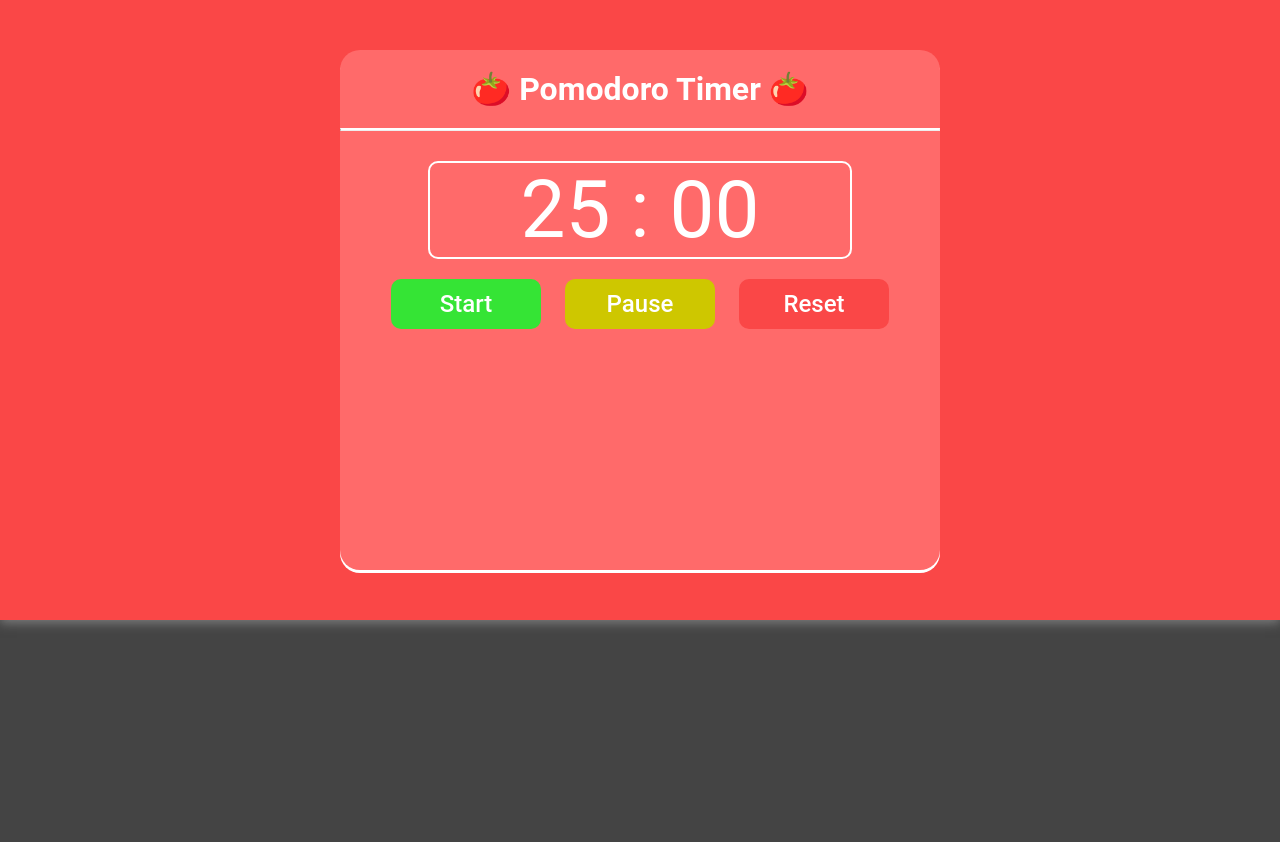
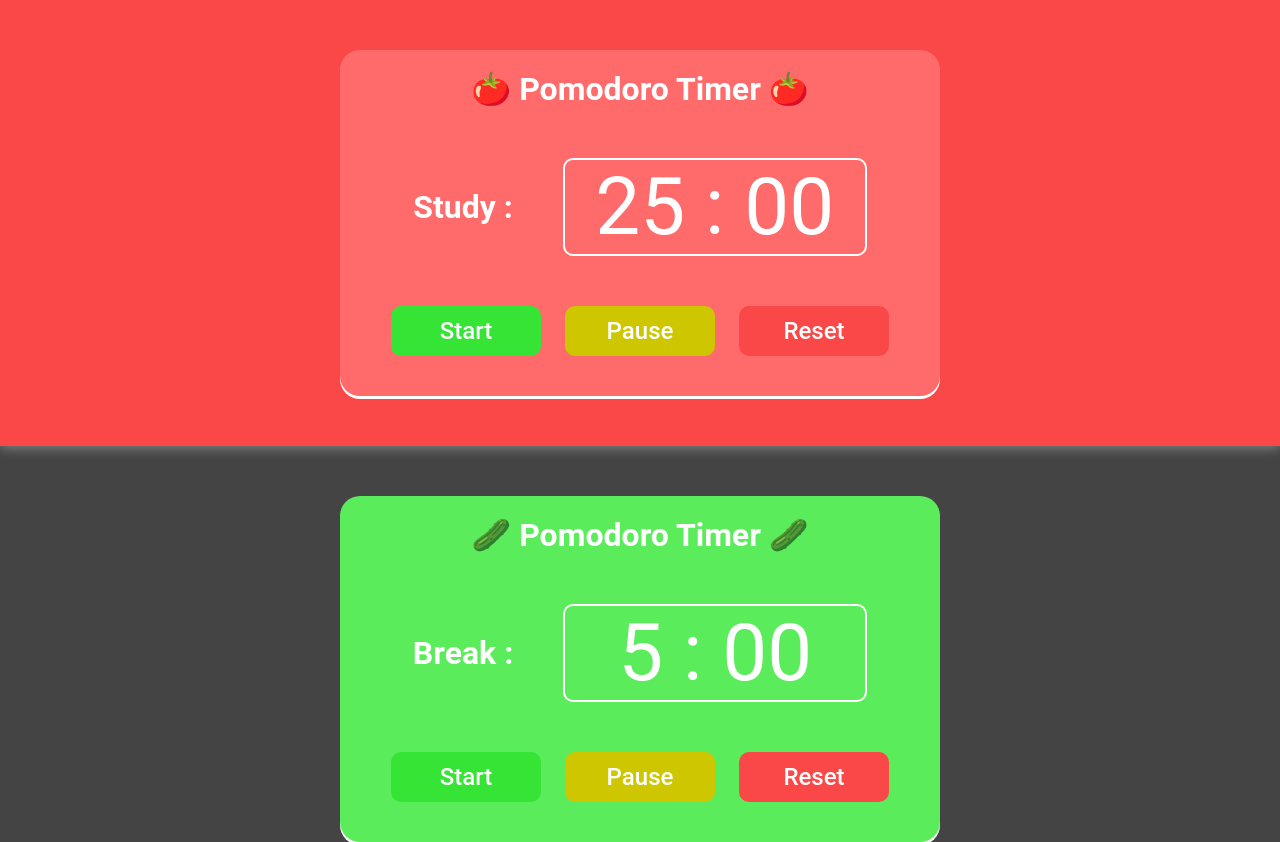
Before and after one commit to AtomChidjai/Pomodoro-App, a plain HTML site: page index.html in a window 1280 px wide. Before the commit the page ends 800 px from the top, so only its background shows below. Drawn offline with Linux system fonts and the light colour scheme.

Commit message:
adding break timer

```diff
--- a/index.html
+++ b/index.html
@@ -1,17 +1,19 @@
 <!DOCTYPE html>
 <html lang="en">
+
 <head>
     <meta charset="UTF-8">
     <meta name="viewport" content="width=device-width, initial-scale=1.0">
     <link rel="stylesheet" href="style.css">
     <title>Pomodoro App</title>
 </head>
+
 <body>
     <div class="box-container">
         <div class="box">
             <h1>🍅 Pomodoro Timer 🍅</h1>
-            <hr/>
             <div class="inner-box-container">
+                <h1 style="margin-right: 50px;">Study : </h1><br />
                 <div class="inner-box">
                     <p id="countdown-timer">
                         25 : 00
@@ -31,6 +33,31 @@
             </div>
         </div>
     </div>
-    <script src="script.js"></script>
+    <div class="box2-container">
+        <div class="box2">
+            <h1>🥒 Pomodoro Timer 🥒</h1>
+            <div class="inner-box-container">
+                <h1 style="margin-right: 50px;">Break : </h1><br />
+                <div class="inner-box">
+                    <p id="countdown-timer2">
+                        5 : 00
+                    </p>
+                </div>
+            </div>
+            <div class="button-container">
+                <button onclick="StartTimer2()" id="start-button2" style="background-color: rgb(53, 228, 53);">
+                    Start
+                </button>
+                <button onclick="PauseTimer2()" style="background-color: rgb(206, 199, 0);">
+                    Pause
+                </button>
+                <button onclick="ResetTimer2()" style="background-color: rgb(250, 71, 71);">
+                    Reset
+                </button>
+            </div>
+        </div>
+    </div>
+        <script src="script.js"></script>
 </body>
+
 </html>
--- a/style.css
+++ b/style.css
@@ -25,14 +25,15 @@ body{
     border-radius : 20px;
     color : white;
     width: 600px;
-    height: 500px;
+    padding-bottom: 40px;
     background-color: rgb(255, 106, 106);
     box-shadow: 0px 3px 0px white;
     padding-top: 20px;
+
 }
 
 .inner-box-container{
-    margin-top: 30px;
+    margin-top: 50px;
     width: auto;
     height: auto;
     display: flex;
@@ -44,11 +45,11 @@ body{
     border: 2px solid white;
     border-radius: 10px;
     font-size: 5em;
-    width : 70%;
+    width : 50%;
 
 }
 
-button{
+.button-container button{
     width: 150px;
     height: 50px;
     border-radius: 10px;
@@ -60,15 +61,32 @@ button{
     margin-left: 10px;
 }
 
-button:hover{
+.button-container button:hover{
     cursor: pointer;
+    box-shadow: 1px 1px 4px 1px gray;
 }
 
 .button-container{
-    margin-top : 20px;
+    margin-top : 50px;
 }
 
 hr{
     border-top: 2px solid white;
     margin-top: 20px;
 }
+
+.box2{
+    margin : 0 auto;
+    text-align: center;
+    border-radius : 20px;
+    color : white;
+    width: 600px;
+    padding-bottom: 40px;
+    background-color: rgb(91, 236, 91);
+    box-shadow: 0px 3px 0px white;
+    padding-top: 20px;
+}
+
+.box2-container{
+    margin-top: 50px;
+}
```
